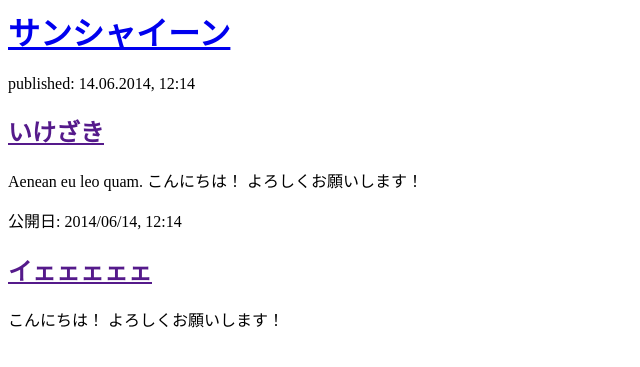
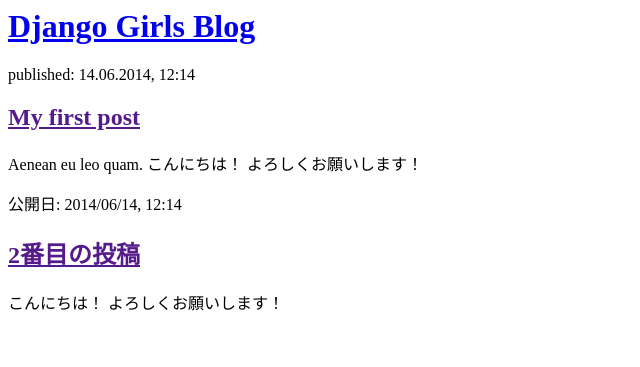
Before and after one commit to usatesu2/my-first-blog, a Django app: page / in a window 1280 px wide. Shown: the top 367 px of the page, without its empty margins (0-640 px from the left). Run offline with Django 5.2, Linux system fonts and the light colour scheme.

Commit message:
Changed the HTML for the site.

```diff
--- a/blog/templates/blog/post_list.html
+++ b/blog/templates/blog/post_list.html
@@ -1,21 +1,21 @@
 <html>
     <head>
-        <title>テスト blog</title>
+        <title>Django Girls blog</title>
     </head>
     <body>
         <div>
-            <h1><a href="/">サンシャイーン</a></h1>
+            <h1><a href="/">Django Girls Blog</a></h1>
         </div>
 
         <div>
             <p>published: 14.06.2014, 12:14</p>
-            <h2><a href="">いけざき</a></h2>
+            <h2><a href="">My first post</a></h2>
             <p>Aenean eu leo quam. こんにちは！ よろしくお願いします！ </p>
         </div>
 
         <div>
             <p>公開日: 2014/06/14, 12:14</p>
-            <h2><a href="">イェェェェェ</a></h2>
+            <h2><a href="">2番目の投稿</a></h2>
             <p> こんにちは！ よろしくお願いします！ </p>
         </div>
     </body>
```
